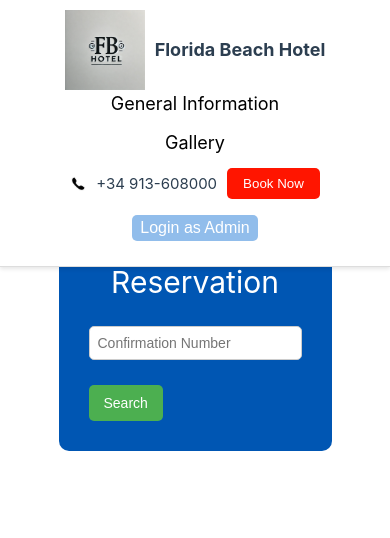
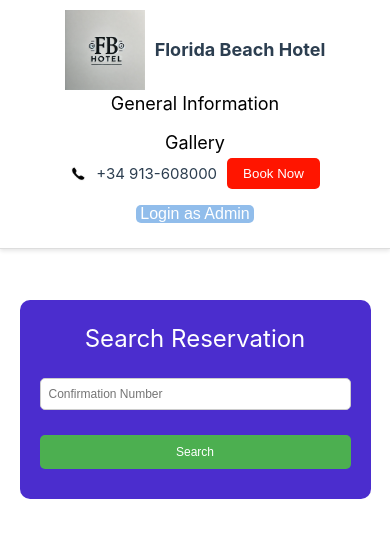
Before and after one commit to hugoperez11/hotel-frontend, a Vue app: page /admin in a window 390 px wide. Shown: the top 538 px of the page. Built offline with nearby package versions, Linux system fonts and the light colour scheme.

Commit message:
added more media for responsive

```diff
--- a/src/components/AdminLogin.vue
+++ b/src/components/AdminLogin.vue
@@ -84,7 +84,7 @@ async function handleLogin() {
   background-color: #91bdeb; /* Fondo azul oscuro */
   color: white;
   border: none;
-  padding: 4px 8px;
+  padding: 0px 4px;
   border-radius: 5px;
   cursor: pointer;
   font-size: 16px;
@@ -127,7 +127,7 @@ async function handleLogin() {
 .popup-content {
   background: #0056b3;
   color: white;
-  padding: 30px;
+  padding: 10px;
   border-radius: 10px;
   box-shadow: 0 8px 20px rgba(0, 0, 0, 0.3);
   width: 350px;
--- a/src/components/ReservationConfirmation.vue
+++ b/src/components/ReservationConfirmation.vue
@@ -5,7 +5,6 @@
       <h3>Reservation Successful!</h3>
       <p>Your reservation has been successfully completed.</p>
       <p>Your Confirmation Number is: <strong class="confirmation-number">{{ confirmationNumber }}</strong></p>
-        <!-- New message for modification or cancellation -->
       <p class="small-text">
         If you want to modify or cancel the reservation, please call the hotel at <strong>(123) 456-7890</strong>.
         Please keep your confirmation number for future reference.
@@ -43,7 +42,7 @@
 
 .popup-content {
   background-color: #1e88e5; /* Blue background */
-    margin: 15% auto;
+  margin: 300px auto 0; /* Añadir margen superior de 200px y centrado horizontal */
   padding: 30px;
   border-radius: 10px; /* Softer rounded corners */
   box-shadow: 0 4px 8px rgba(0, 0, 0, 0.2); /* Adds shadow */
@@ -92,4 +91,59 @@
   margin-top: 20px;
   color: #ffeb3b; /* Yellow text to match confirmation number */
 }
+
+/* Media Queries for Responsiveness */
+@media (max-width: 768px) {
+  .popup-content {
+    padding: 20px; /* Reduce padding for smaller screens */
+    margin-top: 250px; /* Adjust margin top for smaller screens */
+  }
+
+  h3 {
+    font-size: 20px; /* Reduce header size */
+  }
+
+  p {
+    font-size: 16px; /* Reduce paragraph size */
+  }
+
+  .confirmation-number {
+    font-size: 18px; /* Adjust confirmation number size */
+  }
+
+  .close {
+    font-size: 24px; /* Adjust close button size */
+  }
+
+  .small-text {
+    font-size: 12px; /* Reduce small text size */
+  }
+}
+
+@media (max-width: 480px) {
+  .popup-content {
+    margin: 260px auto 0; /* Further adjust margin for very small screens */
+    padding: 15px; /* Further reduce padding */
+  }
+
+  h3 {
+    font-size: 18px; /* Smaller header size */
+  }
+
+  p {
+    font-size: 14px; /* Smaller paragraph size */
+  }
+
+  .confirmation-number {
+    font-size: 16px; /* Further adjust confirmation number size */
+  }
+
+  .close {
+    font-size: 22px; /* Adjust close button size */
+  }
+
+  .small-text {
+    font-size: 10px; /* Reduce small text size further */
+  }
+}
 </style>
--- a/src/components/ReservationSearch.vue
+++ b/src/components/ReservationSearch.vue
@@ -116,13 +116,13 @@ const deleteReservation = async () => {
 <style scoped>
 /* Main container */
 .reservation-container {
-  background-color: #0056b3; /* Blue background */
+  background-color: #4b2dce; /* Blue background */
   padding: 30px;
   border-radius: 10px;
   width: 70%;
   max-width: 800px; /* Set maximum size */
   margin: 0 auto;
-  margin-top: 180px;
+  margin-top: 200px;
   text-align: center;
   color: white;
 }
@@ -212,4 +212,52 @@ button:hover {
   margin-top: 10px;
   font-weight: bold;
 }
+
+/* Responsive Styles */
+@media (max-width: 768px) {
+  .reservation-container {
+    width: 90%; /* Increase width for smaller screens */
+    padding: 20px; /* Reduce padding */
+    margin-top: 250px; /* Add margin-top for smaller screens */
+  }
+
+  .reservation-form {
+    grid-template-columns: 1fr; /* Stack inputs in a single column */
+  }
+
+  .button-container {
+    flex-direction: column; /* Stack buttons vertically */
+  }
+
+  .button-container button {
+    width: 100%; /* Full-width buttons */
+    margin-bottom: 10px; /* Space between buttons */
+  }
+}
+
+@media (max-width: 480px) {
+  h1 {
+    font-size: 24px; /* Smaller font size for header */
+  }
+
+  h2 {
+    font-size: 20px; /* Smaller font size for subheader */
+  }
+
+  input[type="text"],
+  input[type="number"],
+  input[type="date"],
+  input[type="email"],
+  button {
+    font-size: 12px; /* Smaller font size for inputs and buttons */
+  }
+
+  .close-btn {
+    font-size: 24px; /* Smaller close button */
+  }
+
+  .reservation-container {
+    margin-top: 300px; /* Add more margin-top for the smallest screens */
+  }
+}
 </style>
--- a/src/components/global/Header.vue
+++ b/src/components/global/Header.vue
@@ -38,7 +38,7 @@ import AdminLogin from '@/components/AdminLogin.vue';
   display: flex;
   justify-content: space-between;
   align-items: center;
-  padding: 10px;
+  padding: 5px;
   border-bottom: 1px solid #ddd;
   flex-wrap: wrap;
   position: fixed; /* Make the header fixed */
@@ -57,7 +57,7 @@ import AdminLogin from '@/components/AdminLogin.vue';
 }
 
 .logo {
-  width: 100px;
+  width: 90px;
   margin-right: 10px;
 }
 
@@ -74,7 +74,7 @@ import AdminLogin from '@/components/AdminLogin.vue';
 }
 
 nav {
-  margin-bottom: 10px;
+  margin-bottom: 0px;
 }
 
 .nav-links {
```
Lines whose indentation alone changed are shown as unchanged.
